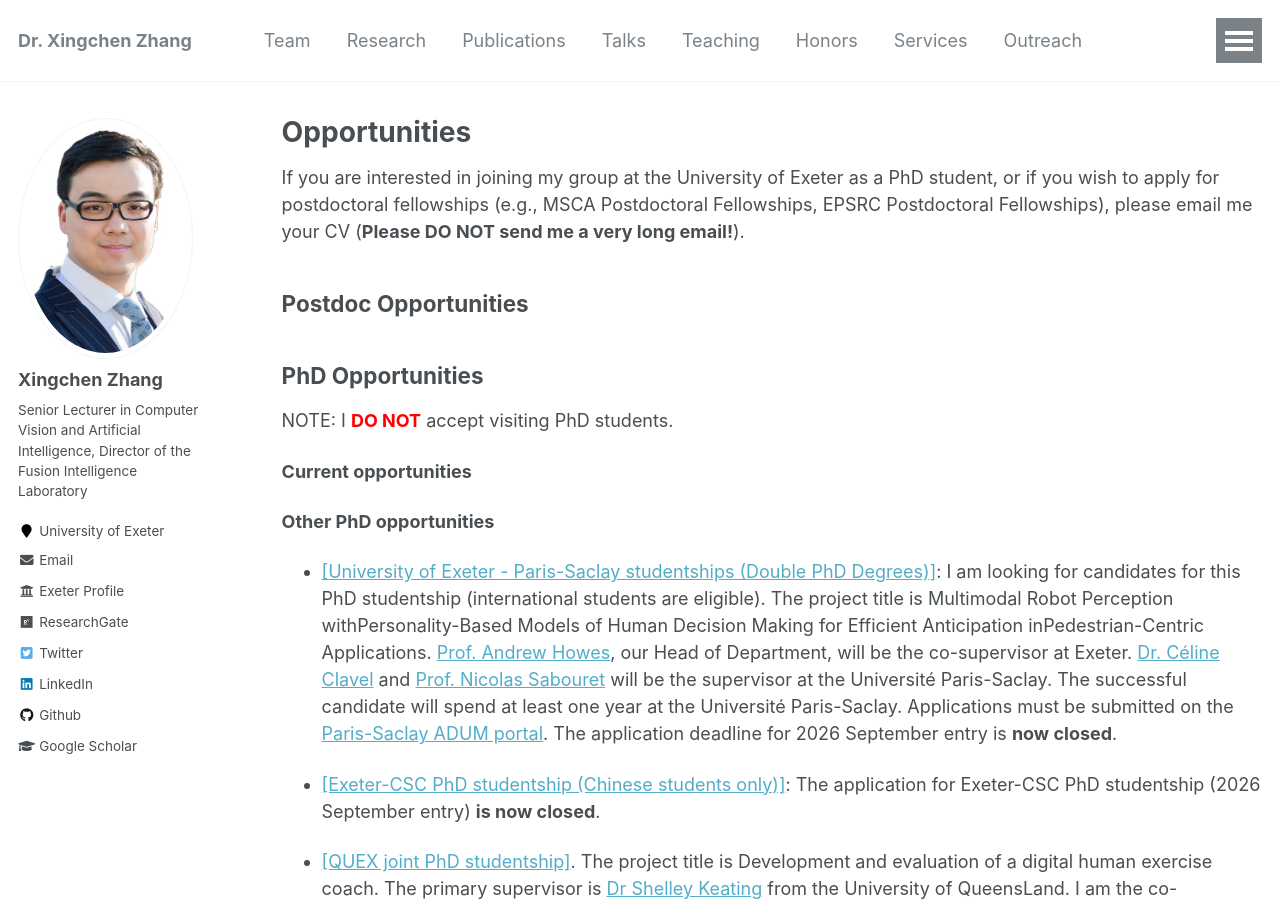
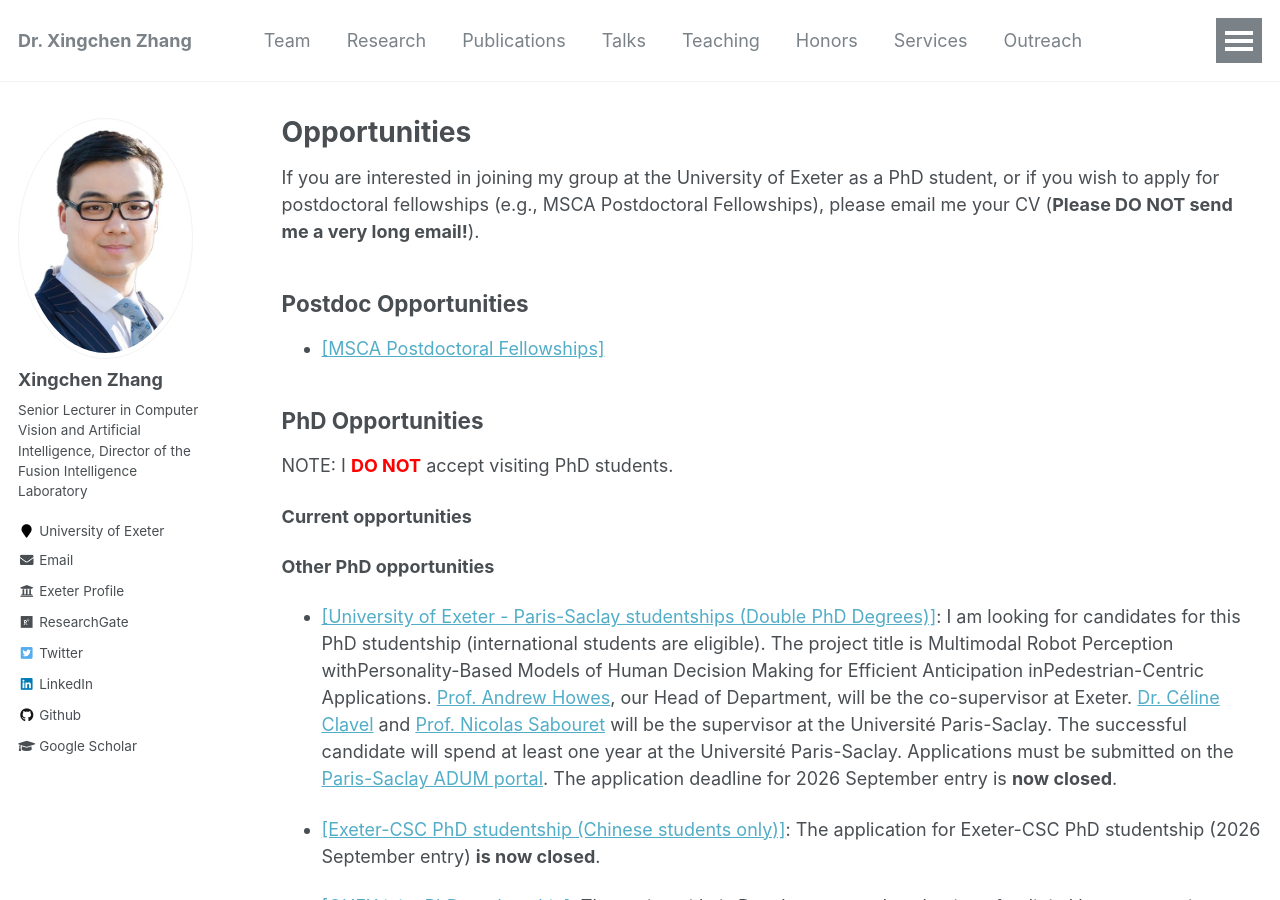
Before and after one commit to xingchenzhang/xingchenzhang.github.io, a Jekyll site: the page built from _pages/opportunities.md, in a window 1280 px wide and 900 px high. Built offline with Jekyll 4.4.1, drawn with Linux system fonts in a browser that asks for light colours.

Commit message:
update opportunities

```diff
--- a/_pages/opportunities.md
+++ b/_pages/opportunities.md
@@ -6,10 +6,12 @@ author_profile: true
 ---
 {% include base_path %}
 
-If you are interested in joining my group at the University of Exeter as a PhD student, or if you wish to apply for postdoctoral fellowships (e.g., MSCA Postdoctoral Fellowships, EPSRC Postdoctoral Fellowships), please email me your CV (**Please DO NOT send me a very long email!**).
+If you are interested in joining my group at the University of Exeter as a PhD student, or if you wish to apply for postdoctoral fellowships (e.g., MSCA Postdoctoral Fellowships), please email me your CV (**Please DO NOT send me a very long email!**).
 
 Postdoc Opportunities
 -------------
+
+- [[MSCA Postdoctoral Fellowships]](https://marie-sklodowska-curie-actions.ec.europa.eu/actions/postdoctoral-fellowships)
 
 
 PhD Opportunities
```
Also changed, not shown: 1 other file.
